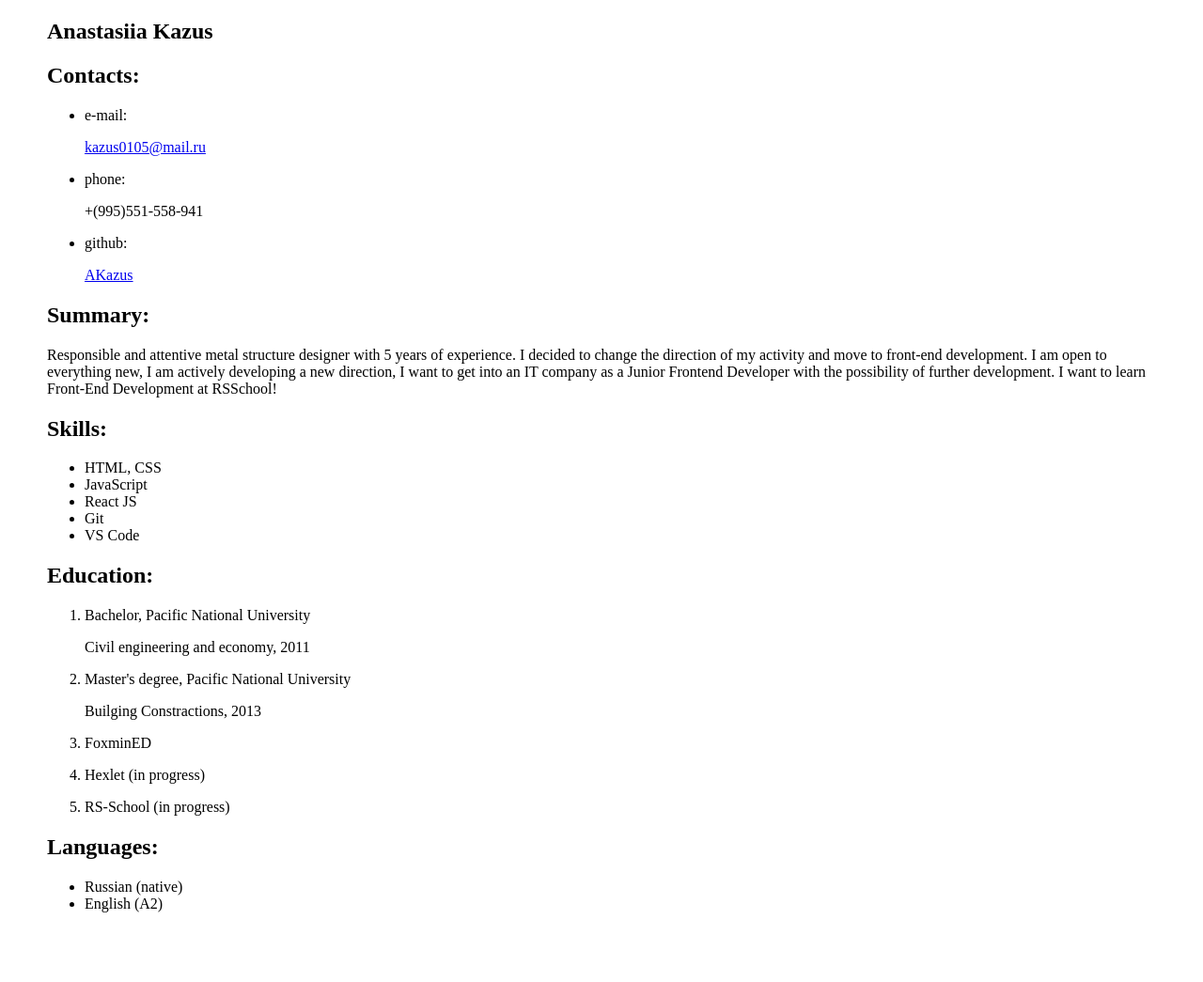
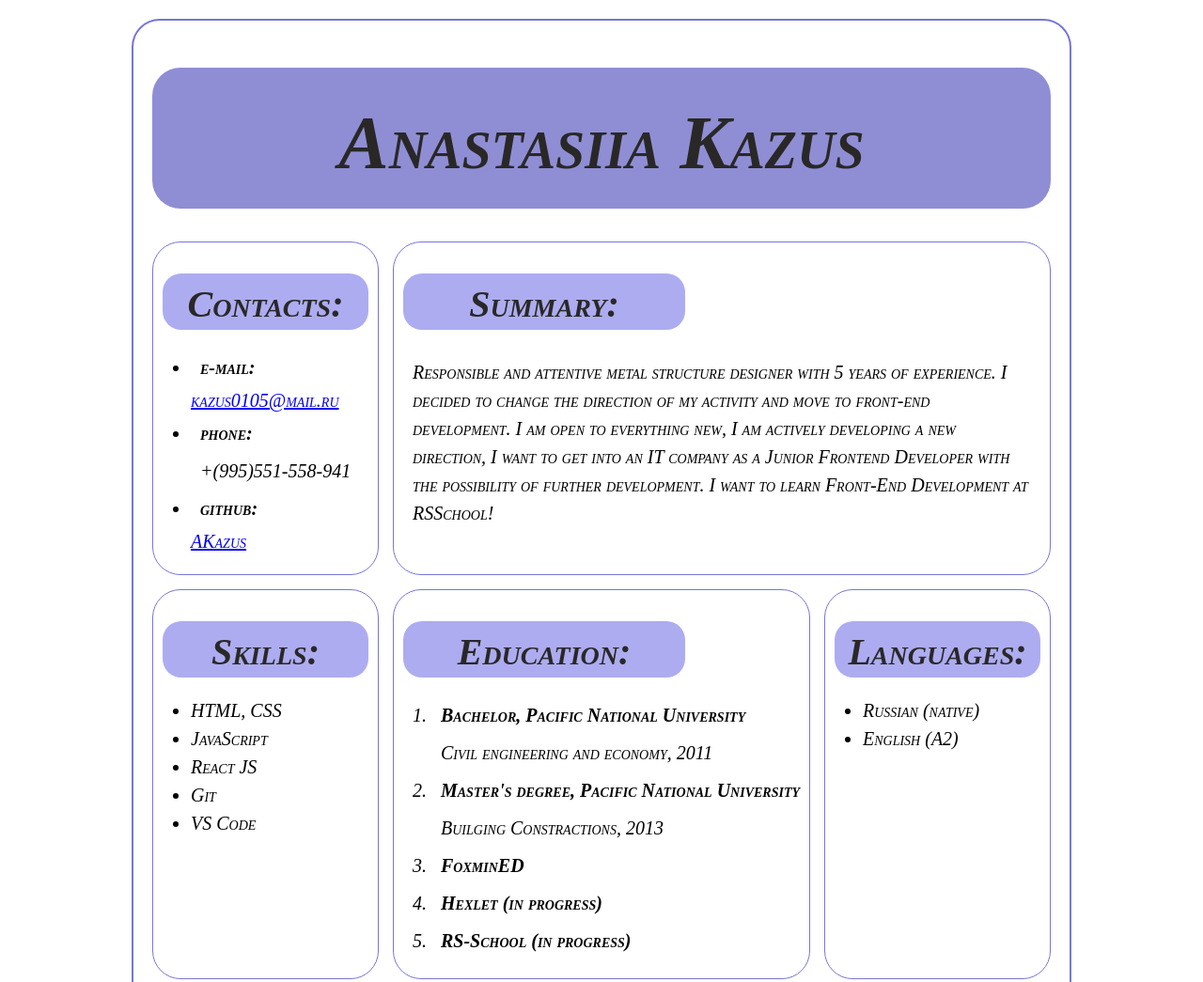
Before and after one commit to AKazus/rsschool-cv, a plain HTML site: page index.html in a window 1280 px wide. Shown: the top 1045 px of the page at 94% size. Before the commit the page ends 991 px from the top, so only its background shows below. Drawn offline with Linux system fonts and the light colour scheme.

Commit message:
feat: added styles

```diff
--- a/style.css
+++ b/style.css
@@ -1,4 +1,88 @@
 body {
-    width: 1200px;
-    margin: 20px 50px;
+    width: 1000px;
+    margin: 20px auto;
+    font: italic small-caps 20px/1.5 'Times New Roman', sans-serif;
 }
+
+section {
+    margin: 0;
+    padding: 50px 20px;
+    border: 2px solid rgb(119, 118, 214);
+    border-radius: 30px;
+    display: flex;
+    flex-direction: row;
+    flex-wrap: wrap;
+    gap: 15px;
+}
+
+article {
+    border: 1px solid rgb(119, 118, 214);
+    border-radius: 30px;
+}
+
+h1 {
+    font-size: 80px;
+    color: rgb(41, 40, 39);
+    text-align: center;
+    padding: 20px;
+    margin: 0;
+}
+
+h2 {
+    font-size: 40px;
+    color: rgb(41, 40, 39);
+    text-align: center;
+    padding: 3px;
+}
+
+p {
+    margin: 0;
+    padding: 20px;
+}
+
+.pBolder {
+    font-weight: bolder;
+}
+
+.wrapper {
+    width: 100%;
+    height: 150px;
+    background-color: rgb(143, 142, 212);
+    border-radius: 30px;
+    margin-bottom: 20px;
+}
+
+.wrapper2 {
+    margin: 10px;
+    height: 60px;
+    max-width: 300px;
+    background-color: rgb(173, 172, 240);
+    border-radius: 20px;
+}
+
+.contacts,
+.skills,
+.languages{
+    width: 25%;
+
+}
+
+.summary,
+.education {
+    flex-grow: 1;
+}
+
+.education p,
+.contacts p {
+    line-height: 1;
+    padding: 10px;
+}
+
+.summary {
+    width: 70%;
+}
+
+.contacts,
+.skills {
+    width: 25%;
+}
```
